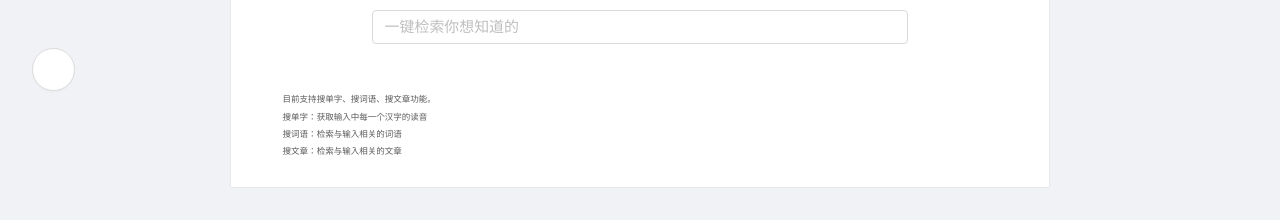
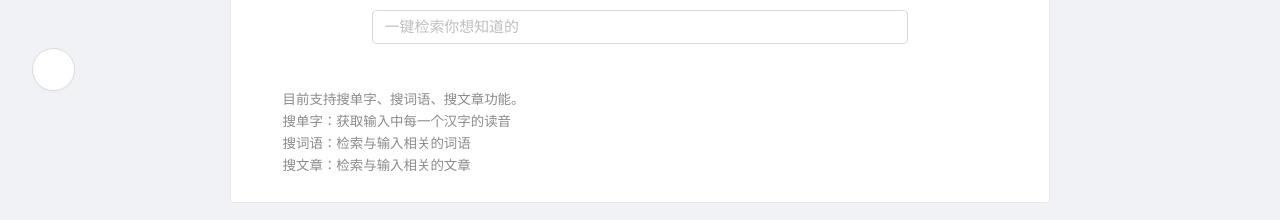
Before and after one commit to e-dialect/hinghwa-dict-web, a Vue app: page /Home in a window 1280 px wide. Shown: the part 440-660 px from the top of the page. Built offline with nearby package versions, Linux system fonts and the light colour scheme.

Commit message:
fix(home): change font-size and color

```diff
--- a/src/views/Home.vue
+++ b/src/views/Home.vue
@@ -30,7 +30,7 @@
       style="padding-top:32px;padding-bottom:32px;padding-right:0;padding-left:0;"
       type="flex"
     >
-      <a-card hoverable style="height:376px;text-align: center">
+      <a-card hoverable style="height:390px;text-align: center">
         <div style="text-align: right">
           <a-button
             icon="file-search"
@@ -56,7 +56,7 @@
           style="width:70%;"
           @search="search(searchContent)"
         />
-        <div style="padding-top: 24px;text-align: left;font-size: 8px;margin:24px 24px;line-height: 8px">
+        <div style="padding-top: 24px;text-align: left;font-size:90%;margin:24px 24px;line-height: 8px;color: #8b8b8b">
           <p>目前支持搜单字、搜词语、搜文章功能。</p>
           <p>搜单字：获取输入中每一个汉字的读音</p>
           <p>搜词语：检索与输入相关的词语</p>
```
